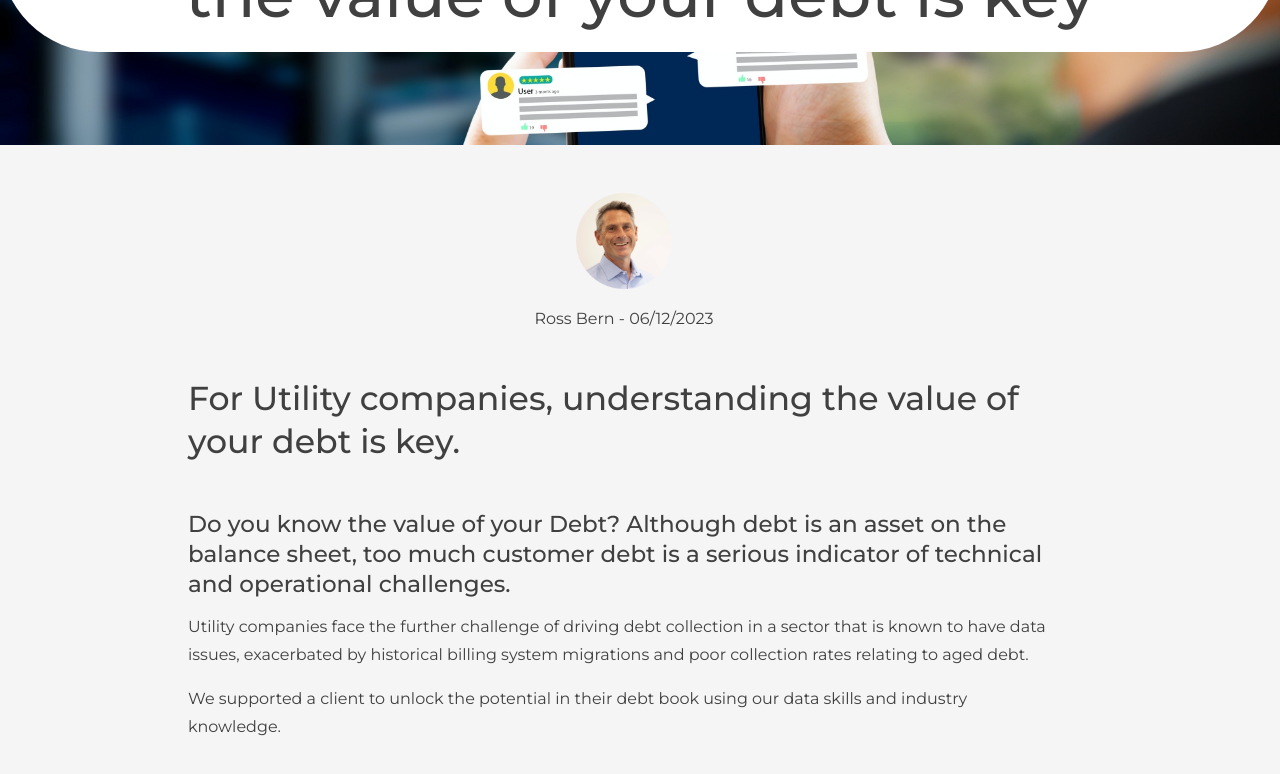
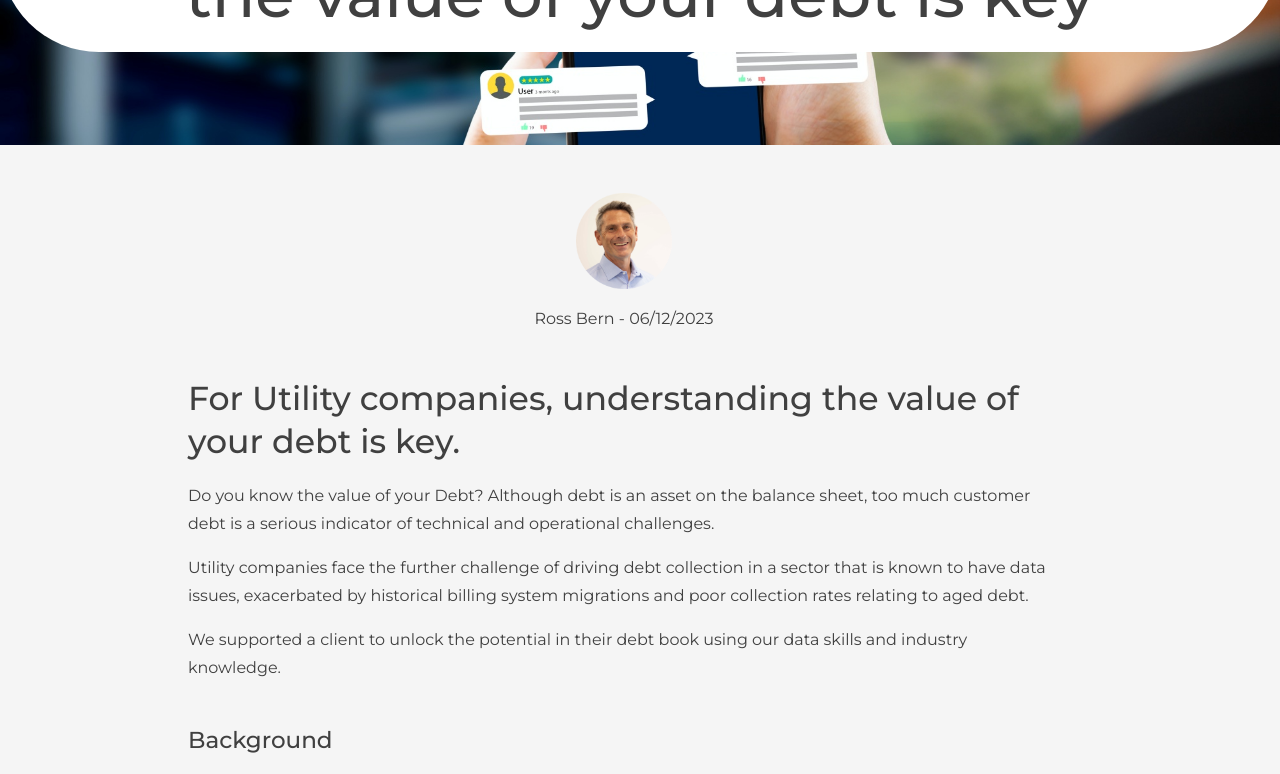
Before and after one commit to luke-meadows/clyde-ventures-2.0, a Next.js app: page /insights/debt-value in a window 1280 px wide. Shown: the part 359-1133 px from the top of the page. Built offline with nearby package versions, Linux system fonts and the light colour scheme.

Commit message:
debt value

```diff
--- a/pages/insights/debt-value.js
+++ b/pages/insights/debt-value.js
@@ -26,12 +26,12 @@ export default function InsightPage() {
         <h2>
           For Utility companies, understanding the value of your debt is key.
         </h2>
-        <br />
-        <h4>
+
+        <p>
           Do you know the value of your Debt? Although debt is an asset on the
           balance sheet, too much customer debt is a serious indicator of
           technical and operational challenges.{' '}
-        </h4>
+        </p>
         <p>
           Utility companies face the further challenge of driving debt
           collection in a sector that is known to have data issues, exacerbated
```
